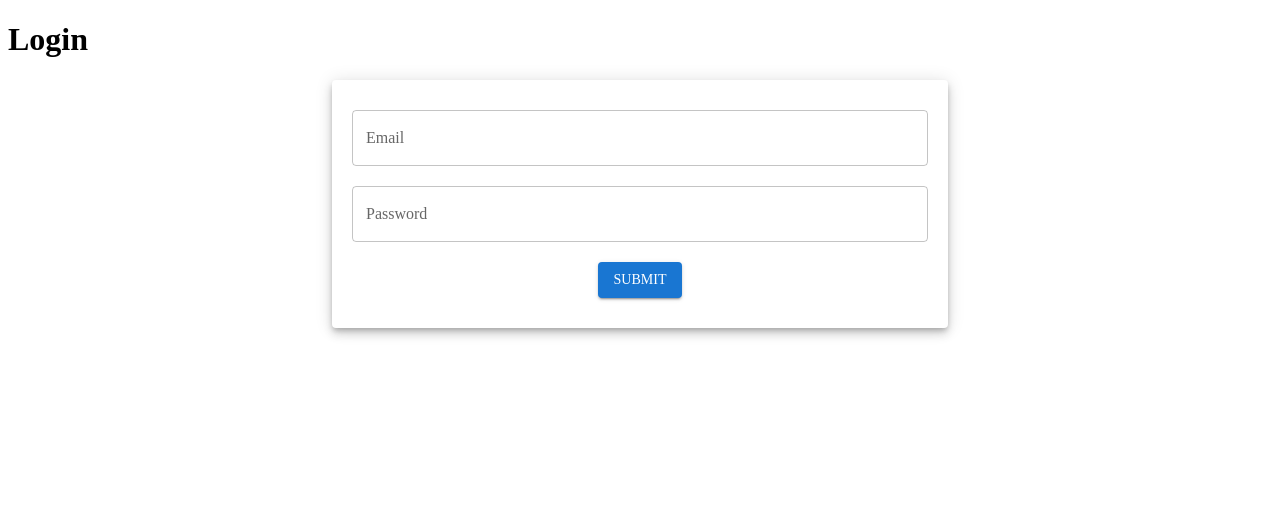
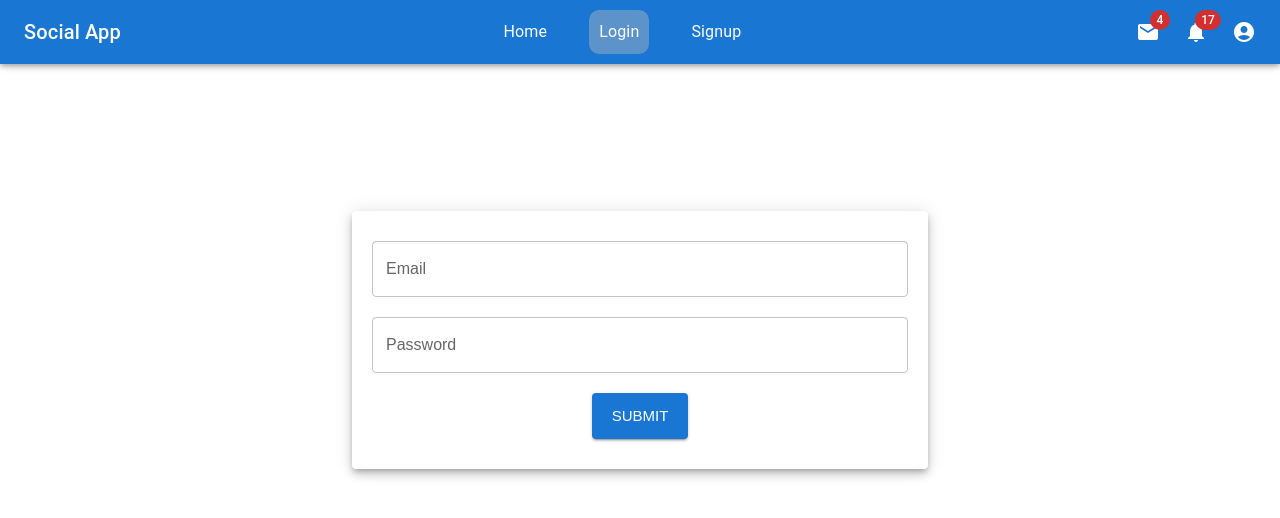
Before and after one commit to elref7i/social-app, a Next.js app: page /login in a window 1280 px wide. Shown: the top 518 px of the page. Built offline with nearby package versions, Linux system fonts and the light colour scheme; what @mui/material-nextjs would draw is missing.

Commit message:
Navber Design

```diff
--- a/src/app/(auth)/login/page.tsx
+++ b/src/app/(auth)/login/page.tsx
@@ -1,17 +1,25 @@
+'use client';
 import { Box, Button, Container, Paper, TextField } from '@mui/material';
 
 export default function page() {
   return (
     <>
-      <h1>Login</h1>
-      <Box component="section" sx={{}}>
+      <Box
+        component="section"
+        sx={{
+          minHeight: '60vh',
+          display: 'flex',
+          alignItems: 'center',
+          justifyContent: 'center',
+        }}
+      >
         <Container sx={{ bg: 'red' }}>
           <Paper
             elevation={6}
             sx={{
               py: '30px',
               px: '20px',
-              width: '50%',
+              width: { sm: '100%', md: '75%', lg: '50%' },
               mx: 'auto',
             }}
           >
@@ -48,7 +56,17 @@
                   ':focus': { borderColor: 'red' },
                 }}
               />
-              <Button variant="contained">Submit</Button>
+              <Button
+                variant="contained"
+                sx={{
+                  px: '20px',
+                  py: '10px',
+                  font: 'bold',
+                  fontSize: '15px',
+                }}
+              >
+                Submit
+              </Button>
             </form>
           </Paper>
         </Container>
--- a/src/app/globals.css
+++ b/src/app/globals.css
@@ -1,14 +1,14 @@
-/* :root {
+:root {
   --background: #ffffff;
   --foreground: #171717;
 }
 
-@media (prefers-color-scheme: dark) {
+/* @media (prefers-color-scheme: dark) {
   :root {
     --background: #0a0a0a;
     --foreground: #ededed;
   }
-}
+} */
 
 html,
 body {
@@ -39,4 +39,19 @@
   html {
     color-scheme: dark;
   }
-} */
+}
+
+.active {
+  background-color: rgba(191, 191, 191, 0.4);
+  padding: 10px;
+  border-radius: 10px;
+  transition: 0.5s;
+}
+.not-active {
+  padding: 10px;
+  transition: background 0.5s;
+}
+.not-active:hover {
+  background-color: rgba(191, 191, 191, 0.4);
+  border-radius: 10px;
+}
--- a/src/app/layout.tsx
+++ b/src/app/layout.tsx
@@ -1,10 +1,12 @@
 import type { Metadata } from 'next';
 import { Geist, Geist_Mono } from 'next/font/google';
-// import './globals.css';
+import './globals.css';
 import { AppRouterCacheProvider } from '@mui/material-nextjs/v15-appRouter';
 import { ThemeProvider } from '@mui/material/styles';
 import theme from '@/theme';
 import ReduxProvider from '@/components/ReduxProvider/ReduxProvider';
+import Navbar from '@/components/Navbar/Navbar';
+import { Box } from '@mui/material';
 
 const geistSans = Geist({
   variable: '--font-geist-sans',
@@ -29,9 +31,13 @@
   return (
     <html lang="en">
       <body className={`${geistSans.variable} ${geistMono.variable}`}>
+        <Navbar />
+
         <AppRouterCacheProvider>
           <ThemeProvider theme={theme}>
-            <ReduxProvider>{children}</ReduxProvider>
+            <ReduxProvider>
+              <Box sx={{ minHeight: '60vh', pt: '100px' }}>{children}</Box>
+            </ReduxProvider>
           </ThemeProvider>
         </AppRouterCacheProvider>
       </body>
--- a/src/app/page.module.css
+++ b/src/app/page.module.css
@@ -68,10 +68,7 @@
   padding: 0 20px;
   border: none;
   border: 1px solid transparent;
-  transition:
-    background 0.2s,
-    color 0.2s,
-    border-color 0.2s;
+  transition: background 0.2s, color 0.2s, border-color 0.2s;
   cursor: pointer;
   display: flex;
   align-items: center;
--- a/src/components/Navbar/Navbar.tsx
+++ b/src/components/Navbar/Navbar.tsx
@@ -1,3 +1,218 @@
+'use client';
+import * as React from 'react';
+import AppBar from '@mui/material/AppBar';
+import Box from '@mui/material/Box';
+import Toolbar from '@mui/material/Toolbar';
+import IconButton from '@mui/material/IconButton';
+import Typography from '@mui/material/Typography';
+import Badge from '@mui/material/Badge';
+import MenuItem from '@mui/material/MenuItem';
+import Menu from '@mui/material/Menu';
+import AccountCircle from '@mui/icons-material/AccountCircle';
+import MailIcon from '@mui/icons-material/Mail';
+import NotificationsIcon from '@mui/icons-material/Notifications';
+import MoreIcon from '@mui/icons-material/MoreVert';
+import Link from 'next/link';
+import { usePathname } from 'next/navigation';
+
 export default function Navbar() {
-  return <div>Navbar</div>;
+  const currentPath = usePathname();
+  console.log(currentPath);
+
+  const [anchorEl, setAnchorEl] = React.useState<null | HTMLElement>(null);
+  const [mobileMoreAnchorEl, setMobileMoreAnchorEl] =
+    React.useState<null | HTMLElement>(null);
+
+  const isMenuOpen = Boolean(anchorEl);
+  const isMobileMenuOpen = Boolean(mobileMoreAnchorEl);
+
+  const handleProfileMenuOpen = (event: React.MouseEvent<HTMLElement>) => {
+    setAnchorEl(event.currentTarget);
+  };
+
+  const handleMobileMenuClose = () => {
+    setMobileMoreAnchorEl(null);
+  };
+
+  const handleMenuClose = () => {
+    setAnchorEl(null);
+    handleMobileMenuClose();
+  };
+
+  const handleMobileMenuOpen = (event: React.MouseEvent<HTMLElement>) => {
+    setMobileMoreAnchorEl(event.currentTarget);
+  };
+
+  const menuId = 'primary-search-account-menu';
+  const renderMenu = (
+    <Menu
+      anchorEl={anchorEl}
+      anchorOrigin={{
+        vertical: 'top',
+        horizontal: 'right',
+      }}
+      id={menuId}
+      keepMounted
+      transformOrigin={{
+        vertical: 'top',
+        horizontal: 'right',
+      }}
+      open={isMenuOpen}
+      onClose={handleMenuClose}
+    >
+      <MenuItem onClick={handleMenuClose}>Profile</MenuItem>
+      <MenuItem onClick={handleMenuClose}>Logout</MenuItem>
+    </Menu>
+  );
+
+  const mobileMenuId = 'primary-search-account-menu-mobile';
+  const renderMobileMenu = (
+    <Menu
+      anchorEl={mobileMoreAnchorEl}
+      anchorOrigin={{
+        vertical: 'top',
+        horizontal: 'right',
+      }}
+      id={mobileMenuId}
+      keepMounted
+      transformOrigin={{
+        vertical: 'top',
+        horizontal: 'right',
+      }}
+      open={isMobileMenuOpen}
+      onClose={handleMobileMenuClose}
+    >
+      <MenuItem>
+        <IconButton size="large" aria-label="show 4 new mails" color="inherit">
+          <Badge badgeContent={4} color="error">
+            <MailIcon />
+          </Badge>
+        </IconButton>
+        <p>Messages</p>
+      </MenuItem>
+      <MenuItem>
+        <IconButton
+          size="large"
+          aria-label="show 17 new notifications"
+          color="inherit"
+        >
+          <Badge badgeContent={17} color="error">
+            <NotificationsIcon />
+          </Badge>
+        </IconButton>
+        <p>Notifications</p>
+      </MenuItem>
+      <MenuItem onClick={handleProfileMenuOpen}>
+        <IconButton
+          size="large"
+          aria-label="account of current user"
+          aria-controls="primary-search-account-menu"
+          aria-haspopup="true"
+          color="inherit"
+        >
+          <AccountCircle />
+        </IconButton>
+        <p>Profile</p>
+      </MenuItem>
+    </Menu>
+  );
+
+  return (
+    <Box sx={{ flexGrow: 1 }}>
+      <AppBar position="fixed" color="primary">
+        <Toolbar>
+          <Typography
+            variant="h6"
+            noWrap
+            component="div"
+            sx={{ fontSize: '20px' }}
+          >
+            Social App
+          </Typography>
+          <Box
+            sx={{
+              display: 'flex',
+              flex: 1,
+              justifyContent: 'center',
+            }}
+          >
+            <MenuItem>
+              <Link
+                href={'/'}
+                className={`${currentPath === '/' ? 'active' : 'not-active'}`}
+              >
+                Home
+              </Link>
+            </MenuItem>
+            <MenuItem>
+              <Link
+                href={'/login'}
+                className={`${
+                  currentPath === '/login' ? 'active' : 'not-active'
+                }`}
+              >
+                Login
+              </Link>
+            </MenuItem>
+            <MenuItem>
+              <Link
+                href={'/signup'}
+                className={`${
+                  currentPath === '/signup' ? 'active' : 'not-active'
+                }`}
+              >
+                Signup
+              </Link>
+            </MenuItem>
+          </Box>
+          <Box />
+          <Box sx={{ display: { xs: 'none', md: 'flex' } }}>
+            <IconButton
+              size="large"
+              aria-label="show 4 new mails"
+              color="inherit"
+            >
+              <Badge badgeContent={4} color="error">
+                <MailIcon />
+              </Badge>
+            </IconButton>
+            <IconButton
+              size="large"
+              aria-label="show 17 new notifications"
+              color="inherit"
+            >
+              <Badge badgeContent={17} color="error">
+                <NotificationsIcon />
+              </Badge>
+            </IconButton>
+            <IconButton
+              size="large"
+              edge="end"
+              aria-label="account of current user"
+              aria-controls={menuId}
+              aria-haspopup="true"
+              onClick={handleProfileMenuOpen}
+              color="inherit"
+            >
+              <AccountCircle />
+            </IconButton>
+          </Box>
+          <Box sx={{ display: { xs: 'flex', md: 'none' } }}>
+            <IconButton
+              size="large"
+              aria-label="show more"
+              aria-controls={mobileMenuId}
+              aria-haspopup="true"
+              onClick={handleMobileMenuOpen}
+              color="inherit"
+            >
+              <MoreIcon />
+            </IconButton>
+          </Box>
+        </Toolbar>
+      </AppBar>
+      {renderMobileMenu}
+      {renderMenu}
+    </Box>
+  );
 }
```
